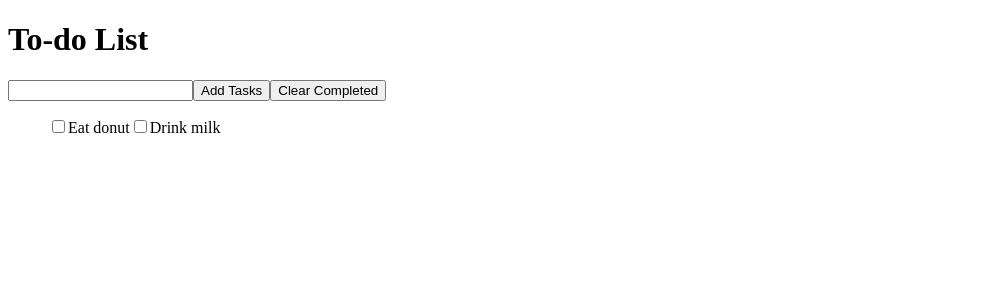
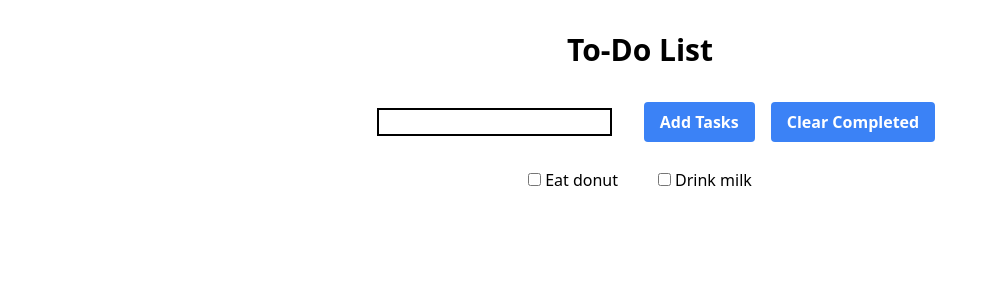
Before and after one commit to RavenSecurity/React-to-do-list, a React (Create React App) app: page / in a window 1280 px wide. Shown: the top 300 px of the page, without its empty margins (0-990 px from the left). Built offline with nearby package versions, Linux system fonts and the light colour scheme.

Commit message:
components archived

```diff
--- a/src/App.js
+++ b/src/App.js
@@ -1,15 +1,19 @@
 import React, { useState } from 'react';
 import TodoList from './TodoList';
+import Input from './Input';
+import Submit from './Submit';
+import ClearTasks from './ClearTasks';
 
 function App() {
-  const [todos, setTodos] = useState(['Todo 1', 'Todo 2'])
   return (
     <>
-    <h1 className="text-3xl font-bold underline flex justify-center">To-do List</h1>
-    <input type="text" />
-    <button>Add Tasks</button>
-    <button>Clear Completed</button>
+    <div className='text-center m-8'>
+    <h1 className="text-3xl font-bold m-2">To-Do List</h1>
+    <Input />
+    <Submit />
+    <ClearTasks />
     <TodoList />
+    </div>
     </>
   );
 }
--- /dev/null
+++ b/src/ClearTasks.js
@@ -0,0 +1,7 @@
+import React from 'react'
+
+export default function ClearTasks() {
+  return (
+    <button className="bg-blue-500 hover:bg-blue-700 text-white font-bold py-2 px-4 rounded">Clear Completed</button>
+  )
+}
--- /dev/null
+++ b/src/Input.js
@@ -0,0 +1,7 @@
+import React from 'react'
+
+export default function Input() {
+  return (
+    <input type="text" className='border-solid border-2 border-black m-8'/>
+  )
+}
--- /dev/null
+++ b/src/Submit.js
@@ -0,0 +1,7 @@
+import React from 'react'
+
+export default function Submit() {
+  return (
+    <button className="mr-4 bg-blue-500 hover:bg-blue-700 text-white font-bold py-2 px-4 rounded">Add Tasks</button>
+  )
+}
--- a/src/TodoList.js
+++ b/src/TodoList.js
@@ -4,9 +4,8 @@ export default function TodoList( todos ) {
   return (
     <div className='tasks'>
       <ul>
-        <input type="checkbox"/>Eat donut
-        <input type="checkbox"/>Drink milk
-
+        <input type="checkbox" className="mr-1"/>Eat donut
+        <input type="checkbox" className="ml-10 mr-1"/>Drink milk
       </ul>
     </div>
   )
--- /dev/null
+++ b/src/index.css
@@ -0,0 +1,3 @@
+@tailwind base;
+@tailwind components;
+@tailwind utilities
--- a/src/index.js
+++ b/src/index.js
@@ -1,14 +1,11 @@
 import React from 'react';
 import ReactDOM from 'react-dom/client';
 import App from './App';
+import "./index.css"
 
 const root = ReactDOM.createRoot(document.getElementById('root'));
 root.render(
   <React.StrictMode>
-    <style>
-      @tailwind base;
-      @tailwind components;
-      @tailwind utilities;</style>
     <App />
   </React.StrictMode>
 );
--- a/tailwind.config.js
+++ b/tailwind.config.js
@@ -1,7 +1,7 @@
 /** @type {import('tailwindcss').Config} */
 module.exports = {
   content: [
-    "./src/**"
+    "./src/**",
   ],
   theme: {
     extend: {},
```
